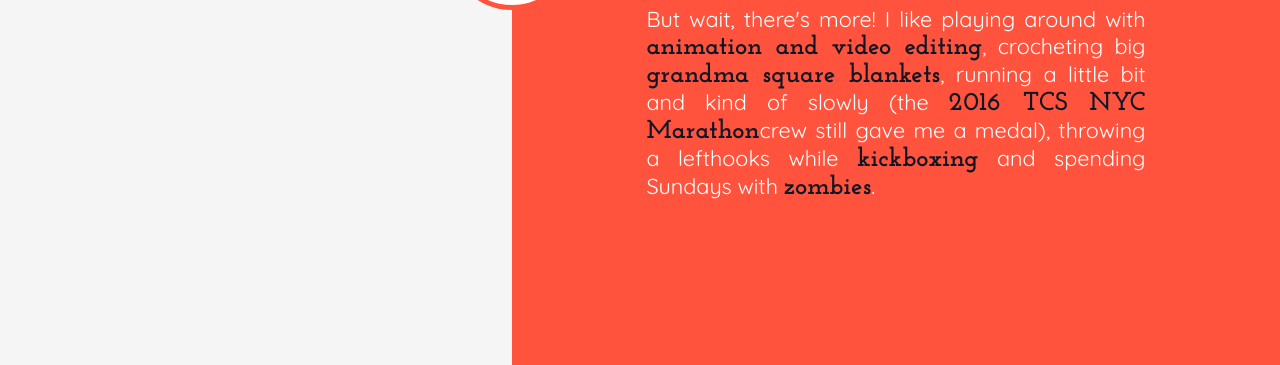
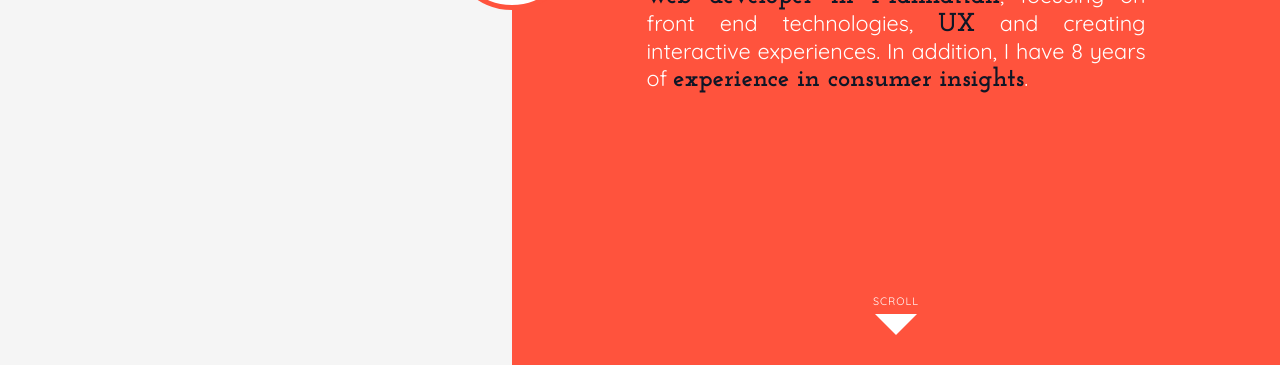
Before and after one commit to karynntran/karynnanimated, a React app: page / in a window 1280 px wide. Shown: the part 435-800 px from the top of the page. Built offline with nearby package versions, Linux system fonts and the light colour scheme.

Commit message:
content updates

```diff
--- a/src/components/helloview.js
+++ b/src/components/helloview.js
@@ -7,8 +7,11 @@ const HelloView = (props) => {
 		<section className="content hello-content">
 			<div className="inner-content">
 				<div className="hello0">Hi there!</div>
-				<div className="hello1">I am a native New Yorker, currently working as a <div className="inline">web developer in Manhattan</div>, focusing on front end technologies, UX and creating interactive experiences. In addition, I have 8 years of <div className="inline">experience in consumer insights</div>.</div>
-				<div className="hello2">But wait, there&#39;s more! I like playing around with <div className="inline">animation and video editing</div>, crocheting big <div className="inline">grandma square blankets</div>, running a little bit and kind of slowly (the  <div className="inline">2016 TCS NYC Marathon</div>crew still gave me a medal), throwing a lefthooks while <div className="inline">kickboxing</div> and spending Sundays with <div className="inline">zombies</div>.</div>
+				<div className="hello1">I am a native New Yorker, currently working as a <div className="inline">web developer in Manhattan</div>, focusing on front end technologies, <div className="inline">UX</div> and creating interactive experiences. In addition, I have 8 years of <div className="inline">experience in consumer insights</div>.</div>
+			</div>
+			<div className="scroll-container">
+				<div className="scroll">Scroll</div>
+				<div className="down-arrow"></div>
 			</div>
 		</section>
 	);
--- a/src/components/workview.js
+++ b/src/components/workview.js
@@ -11,7 +11,7 @@ const WorkView = (props) => {
 						<div className="work-logo"></div>
 						<div className="work-details">
 							<div className="work-description">
-								<p className="work-title">Junior Ad Engineer</p>
+								<p className="work-title">Ad Engineer</p>
 								I work with designers, producers and content specialists to create custom, interactive creatives. Recent projects include experiments with CSS animations, 3D frameworks like Web-GL and Three.js and mobile native pressure touch functionality.
 							</div>
 						</div>
--- a/src/index.js
+++ b/src/index.js
@@ -41,11 +41,11 @@ class App extends Component {
 			contentcontainer = document.getElementsByClassName('content-container')[0];
 
 		mainWindow.addEventListener('scroll', this.handleScroll);
-		this.state.loaded = true;
 
 		setTimeout(function(){
 			contentcontainer.classList.remove('animate');
 		},500)
+		this.state.loaded = true;
 	}
 
 	componentWillUnmount() {
@@ -53,11 +53,17 @@ class App extends Component {
 	}
 
 	_setMainView(option, section){
+
 		console.log(option)
 
 		let sectionsOne = document.querySelectorAll('section'),
+			 mainWindowOne = document.getElementsByClassName('main-content')[0],
+
 		maincontainerOne = document.getElementsByClassName('main-content-container')[0],
 		activeSectionOffsetOne = sectionsOne[option].offsetTop;
+
+
+		mainWindowOne.removeEventListener('scroll', this.handleScroll);
 
 		maincontainerOne.style.top = '-' + option + '00%';
 
@@ -71,6 +77,11 @@ class App extends Component {
 		this.setState({
 			currentView: viewsOne[option]
 		})
+
+		setTimeout(function(){
+			mainWindowOne.addEventListener('scroll', this.handleScroll);
+		},1500)
+
 	};
 
 	handleScroll(e){
@@ -82,6 +93,7 @@ class App extends Component {
 			sectionTwo = document.querySelectorAll('section'),
 			maincontainerTwo = document.getElementsByClassName('main-content-container')[0];
 
+			maincontainerTwo.style.top = 'auto';
 
 
 		if (this.state.loaded) {
@@ -96,7 +108,7 @@ class App extends Component {
 
 				console.log(currentPos)
 
-				maincontainerTwo.style.top = '-' + currentPos + '00%';
+				// maincontainerTwo.style.top = '-' + currentPos + '00%';
 
 				this.setState({
 					currentView: viewsTwo[currentPos]
--- a/style/_hello.scss
+++ b/style/_hello.scss
@@ -1,3 +1,9 @@
+@keyframes bounce {
+	0% { bottom: 0 };
+	50% { bottom: .5em };
+	100% { bottom: 0 };
+}
+
 .hello-content {
 	font-size: 1.5em;
 	font-weight: 400;
@@ -25,3 +31,29 @@
 	margin-top: 1em;
 	font-size: 1em;;
 }
+
+.scroll-container {
+	height: 5em;
+	width: 100%;
+	position: absolute;
+	bottom: 0;
+    bottom: 0;
+	animation: bounce .5s ease-in-out infinite;
+}
+.scroll {
+	color: #fff;
+	text-transform: uppercase;
+	letter-spacing: 1px;
+	margin: .5em auto;
+	text-align: center;
+	width: 100%;
+	font-size: .5em;
+}
+.down-arrow {
+    margin: 0 auto;
+    width: 0;
+    height: 0;
+    border-left: 1em solid transparent;
+    border-right: 1em solid transparent;
+    border-top: 1em solid #fff;
+}
--- a/style/_portfolio.scss
+++ b/style/_portfolio.scss
@@ -31,7 +31,7 @@
 }
 .portfolio-ul {
 	width: 500%;
-	height: 30em;
+	height: 33em;
 	position: relative;
 	transition: left .5s ease-in-out;
 	left: 0;
```
Also changed, not shown: output.css (added, +23 -0 lines), style/style.css, 1 other file.
